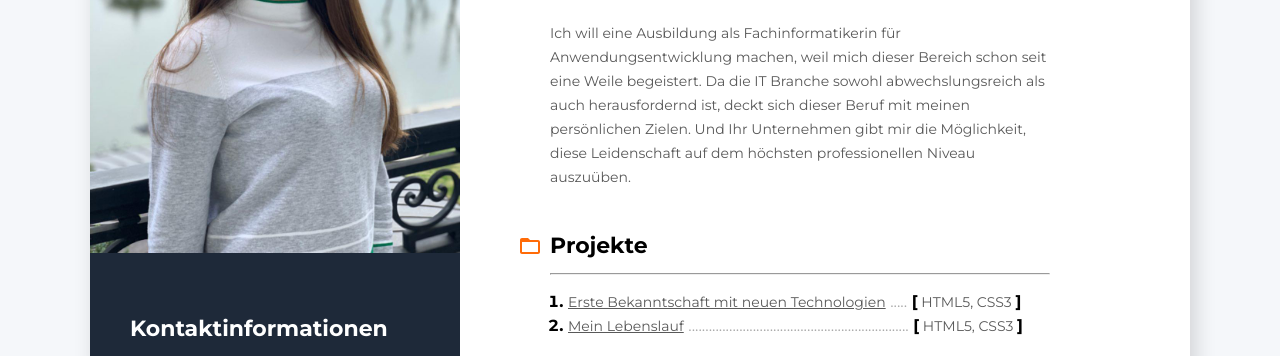
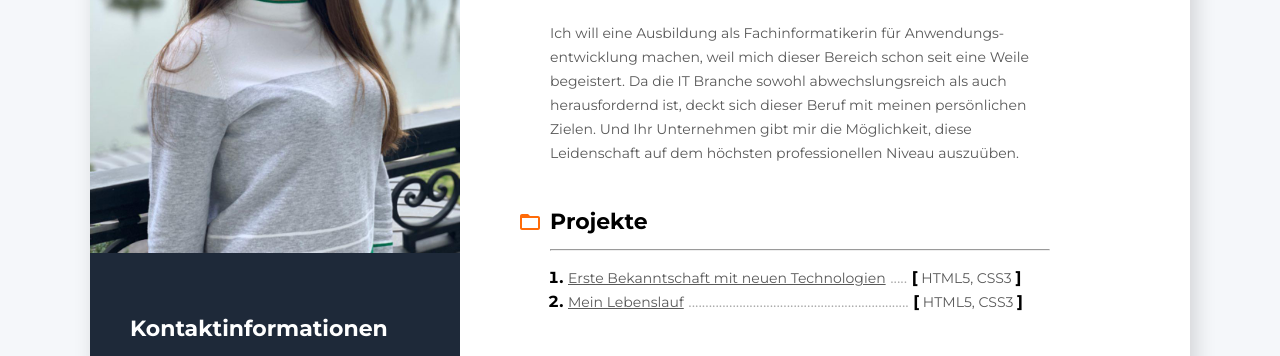
Before and after one commit to iryna-moskviak/mein_lebenslauf, a plain HTML site: page index.html in a window 1280 px wide. Shown: the part 320-676 px from the top of the page. Drawn offline with Linux system fonts and the light colour scheme.

```diff
--- a/index.html
+++ b/index.html
@@ -129,7 +129,7 @@
                     <span class="about-me-description-autor">(Virginia Satir)</span>
                 </p>
                 <h1 class="name">Iryna Moskviak</h1>
-                <p class="description">Ich will  eine Ausbildung als Fachinformatikerin für Anwendungsentwicklung machen, weil mich dieser Bereich schon seit eine Weile begeistert. Da die IT Branche  sowohl abwechslungsreich als auch herausfordernd ist, deckt sich dieser Beruf mit meinen persönlichen Zielen. Und Ihr Unternehmen gibt mir die Möglichkeit, diese Leidenschaft auf dem höchsten professionellen Niveau auszuüben.
+                <p class="description">Ich will  eine Ausbildung als Fachinformatikerin für Anwendungs-<br>entwicklung machen, weil mich dieser Bereich schon seit eine Weile begeistert. Da die IT Branche  sowohl abwechslungsreich als auch herausfordernd ist, deckt sich dieser Beruf mit meinen persönlichen Zielen. Und Ihr Unternehmen gibt mir die Möglichkeit, diese Leidenschaft auf dem höchsten professionellen Niveau auszuüben.
                 </p>
             </div>
             <!-- projects container-->
```
